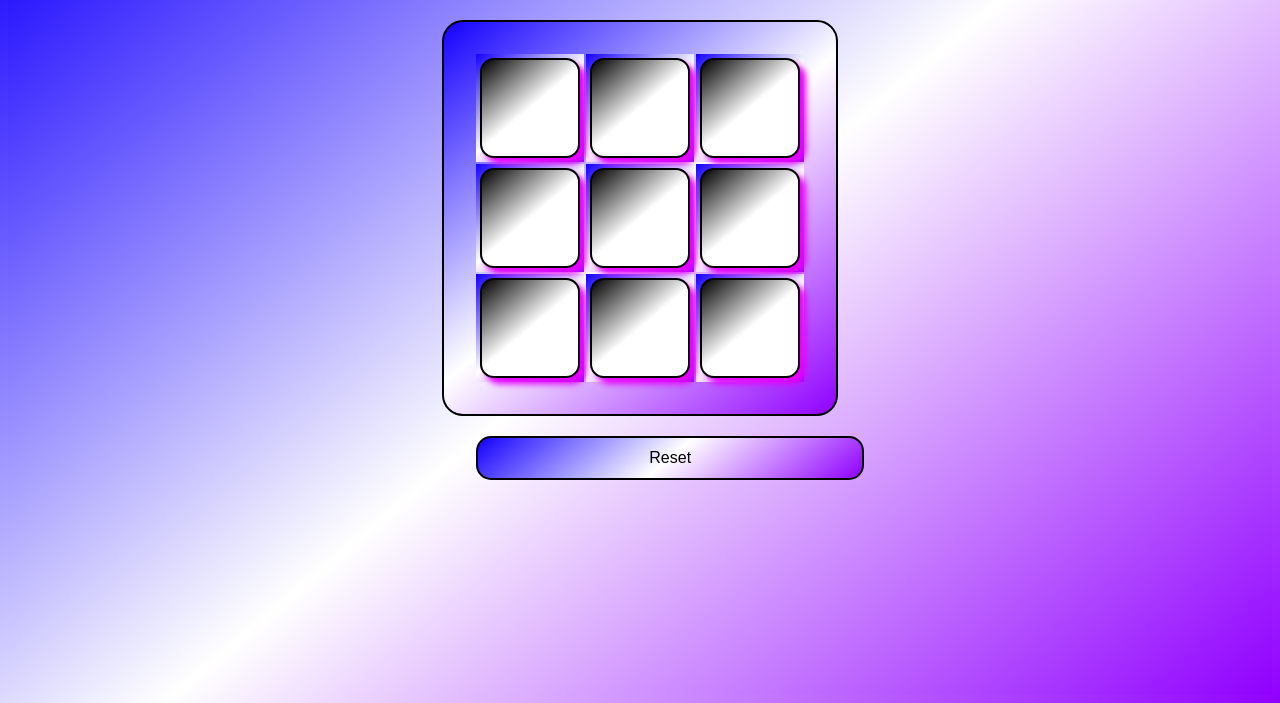
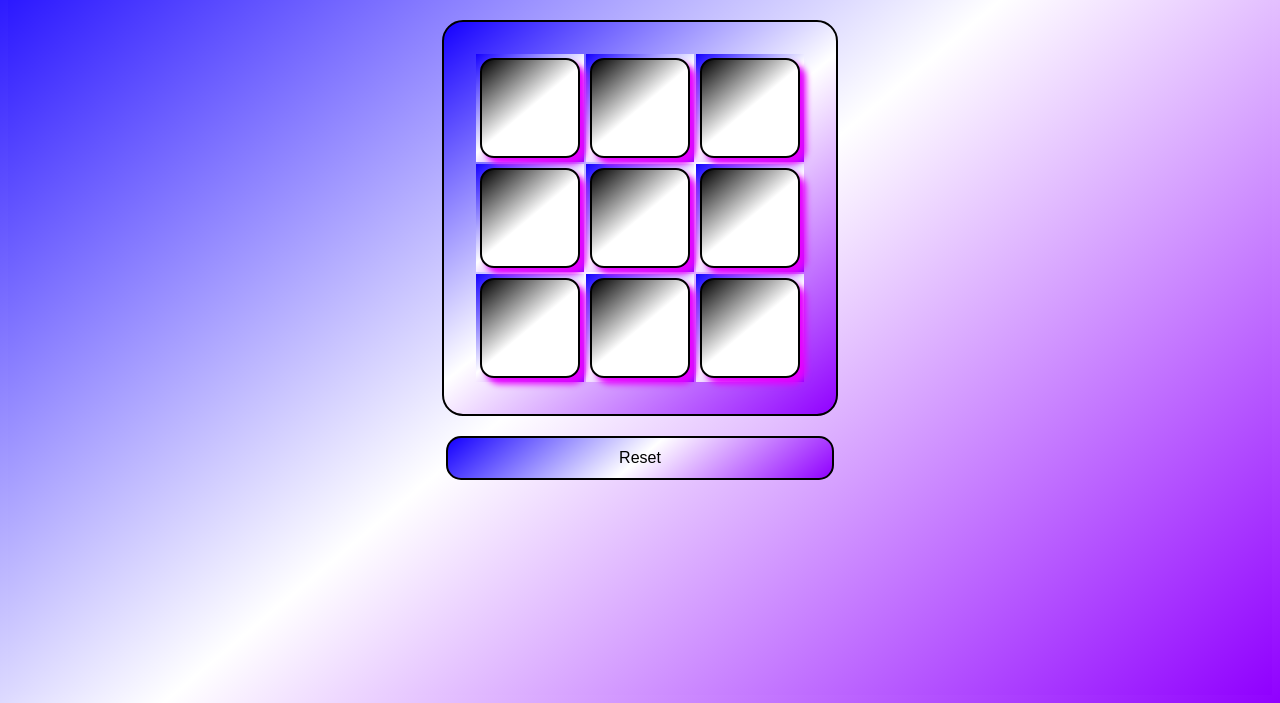
Before and after one commit to pankajjaat2004/tic-tac-toe, a plain HTML site: page index.html in a window 1280 px wide. Shown: the part 97-800 px from the top of the page. Drawn offline with Linux system fonts and the light colour scheme.

Commit message:
Update style.css

```diff
--- a/style.css
+++ b/style.css
@@ -39,8 +39,10 @@ table{
 }
 
 .resetbutton{
+    display: block;
+    margin-left: auto;
+    margin-right: auto;
     padding:11px 171px;
-    margin-left: 37.05%;
     margin-top: 20px;
     border-radius: 15px;
     border:2px solid rgb(0, 0, 0);
```
